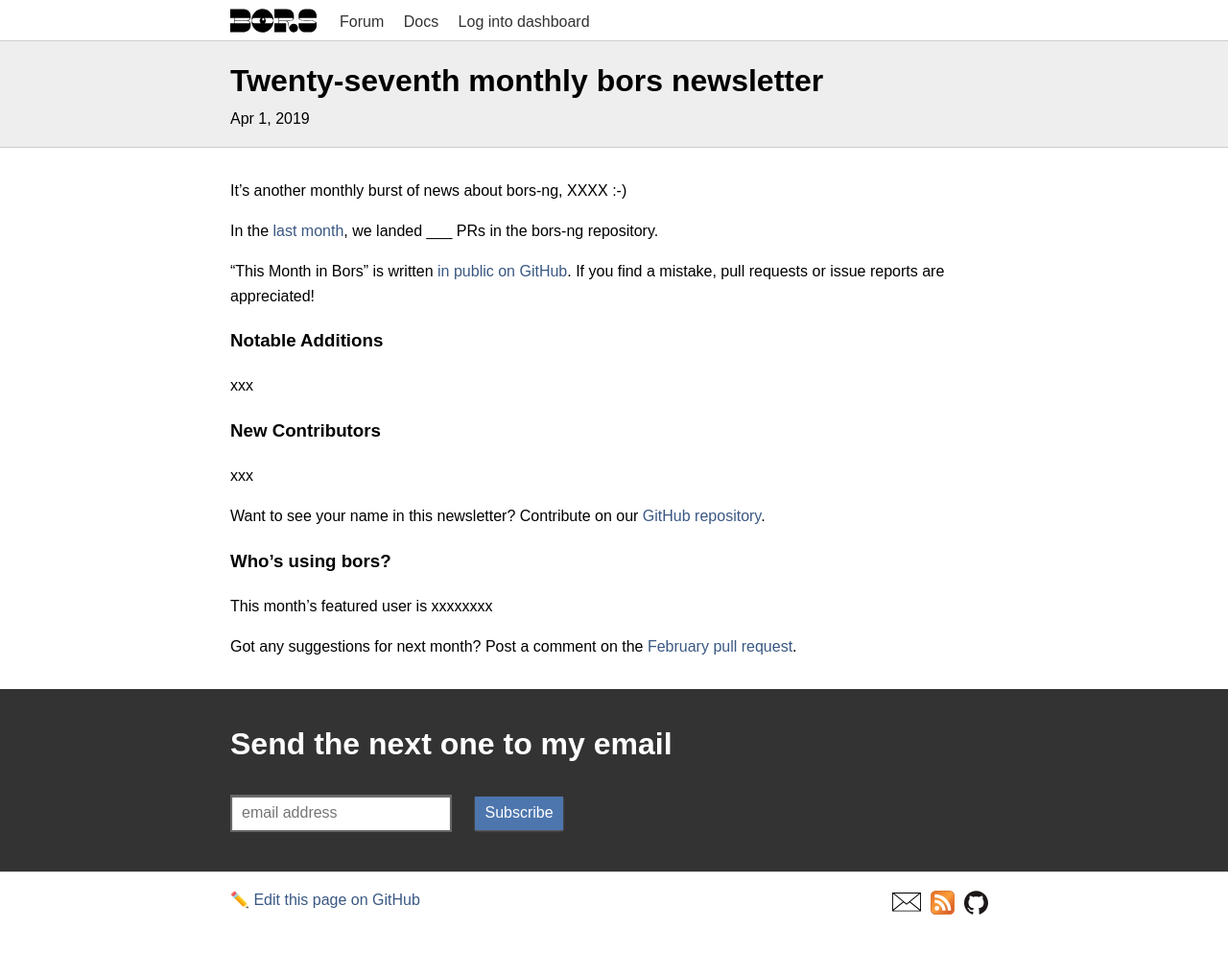
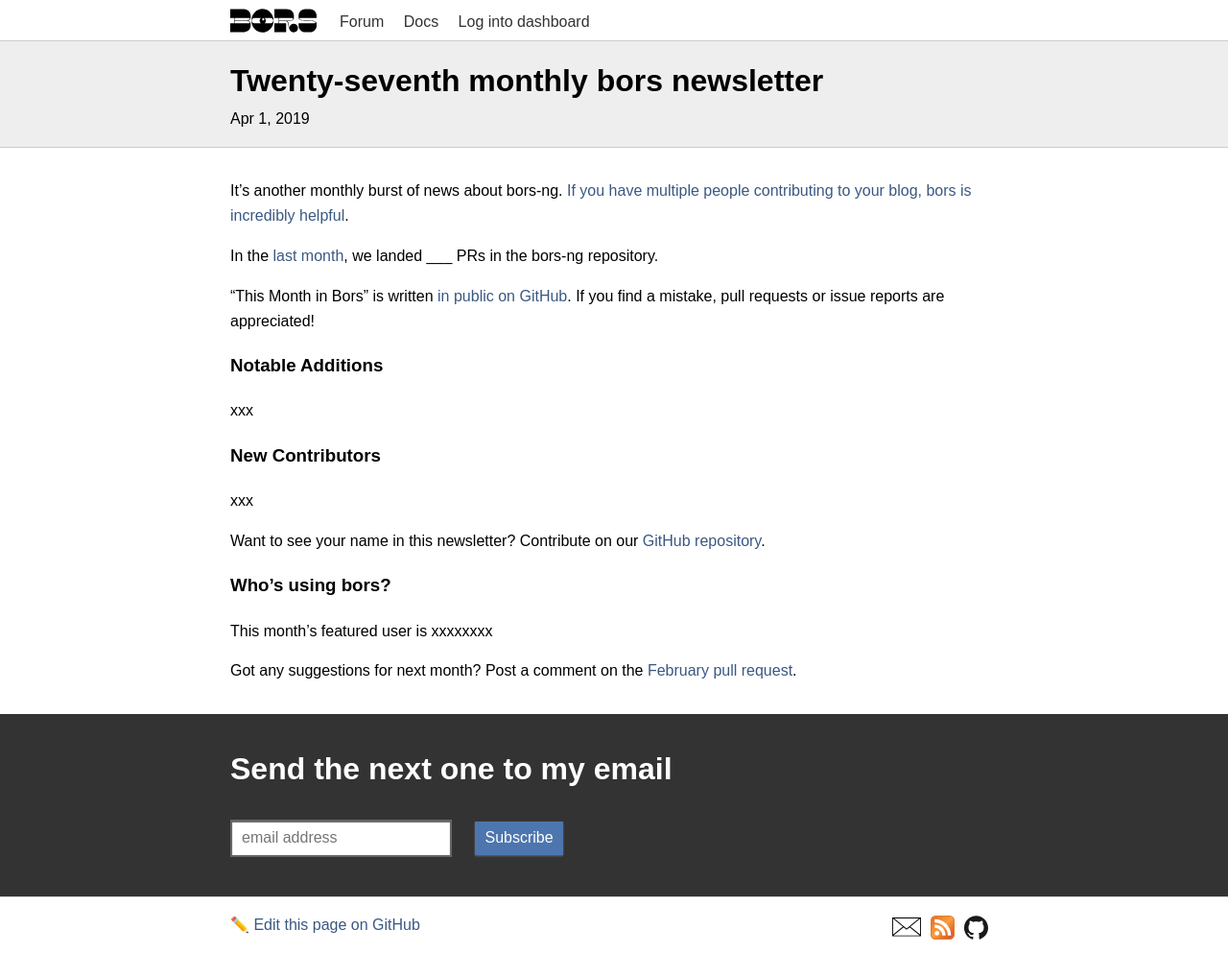
Before and after one commit to bors-ng/bors-ng.github.io, a Jekyll site: the page built from _posts/2019-04-01-tmib-27.md, in a window 1280 px wide. Shown: the whole page at 96% size. Built offline with Jekyll 4.4.1, drawn with Linux system fonts in a browser that asks for light colours; before the commit the page ends 967 px from its top, so only the background shows below that.

Commit message:
Add quote

```diff
--- a/_posts/2019-04-01-tmib-27.md
+++ b/_posts/2019-04-01-tmib-27.md
@@ -6,7 +6,7 @@
 categories: newsletter
 ---
 
-It's another monthly burst of news about bors-ng, XXXX :-)
+It's another monthly burst of news about bors-ng. [If you have multiple people contributing to your blog, bors is incredibly helpful](https://www.no.lol/2019-03-16-medium-to-gatsby/).
 
 In the [last month](https://github.com/bors-ng/bors-ng/pulls?utf8=%E2%9C%93&q=is%3Apr%20is%3Amerged%20closed%3A2019-03-01..2019-03-31),
 we landed ___ PRs in the bors-ng repository.
```
